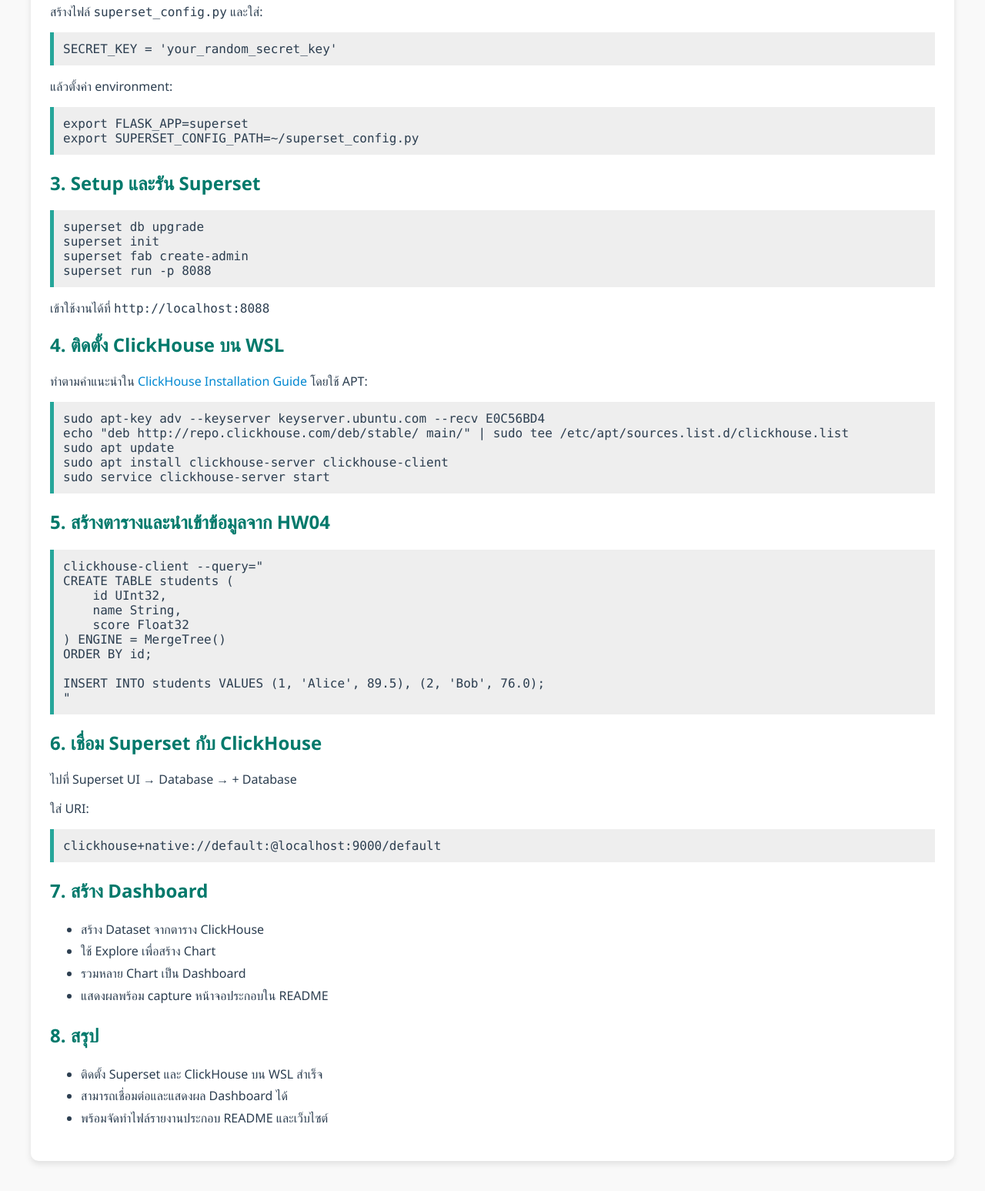
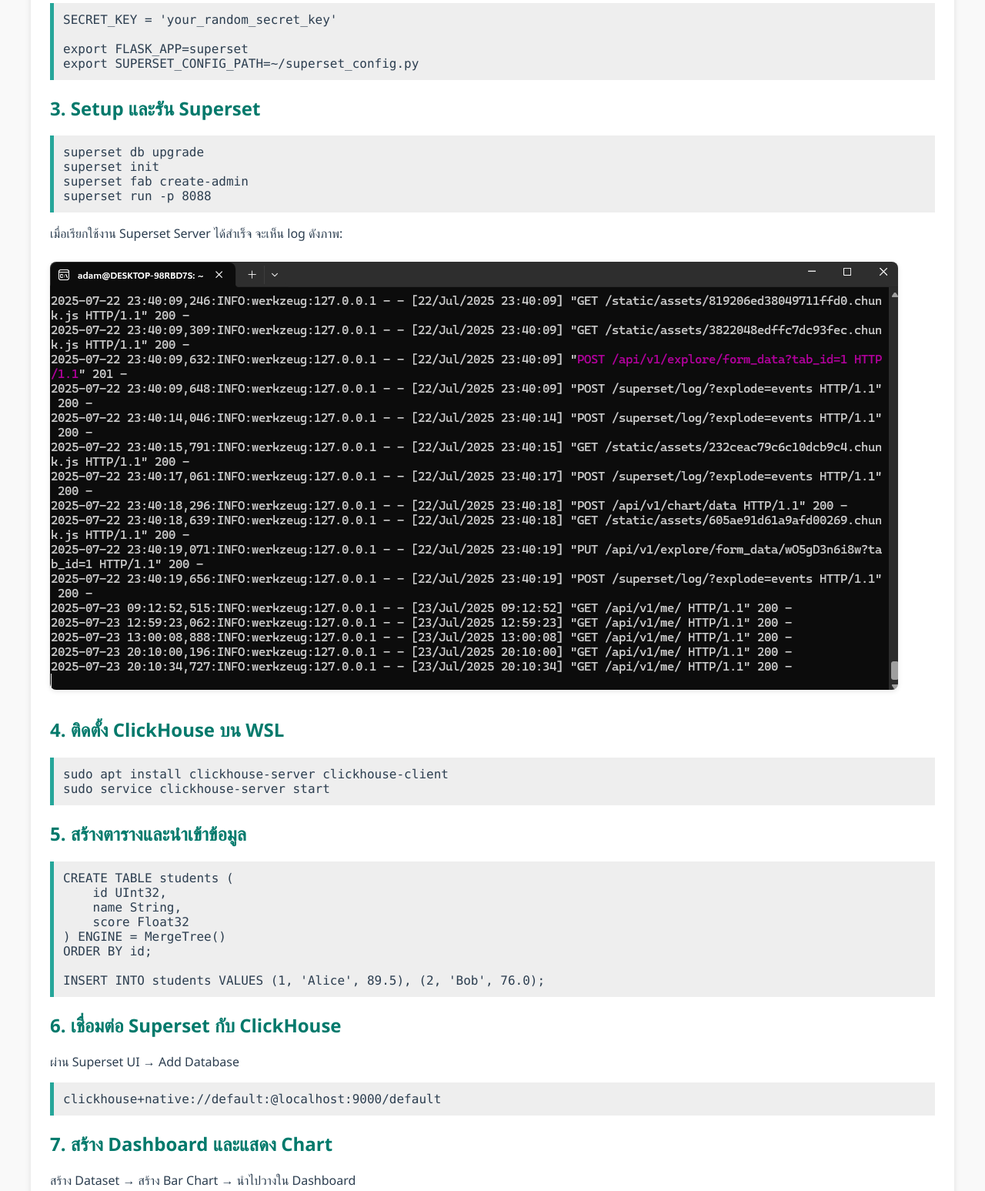
Before and after one commit to Anuwatkl65/anuwatdataWH, a plain HTML site: page index.html in a window 1280 px wide. Shown: the part 449-1996 px from the top of the page at 77% size. Drawn offline with Linux system fonts and the light colour scheme.

Commit message:
Update index.html

```diff
--- a/index.html
+++ b/index.html
@@ -35,6 +35,12 @@
       color: #0288d1;
       text-decoration: none;
     }
+    img {
+      max-width: 100%;
+      border-radius: 8px;
+      margin: 10px 0;
+      box-shadow: 0 2px 6px rgba(0,0,0,0.1);
+    }
   </style>
 </head>
 <body>
@@ -52,10 +58,9 @@ pip install apache-superset==3.0.2
 pip install marshmallow==3.19.0</code></pre>
 
     <h2>2. ตั้งค่า Secret Key</h2>
-    <p>สร้างไฟล์ <code>superset_config.py</code> และใส่:</p>
-    <pre><code>SECRET_KEY = 'your_random_secret_key'</code></pre>
-    <p>แล้วตั้งค่า environment:</p>
-    <pre><code>export FLASK_APP=superset
+    <pre><code>SECRET_KEY = 'your_random_secret_key'
+
+export FLASK_APP=superset
 export SUPERSET_CONFIG_PATH=~/superset_config.py</code></pre>
 
     <h2>3. Setup และรัน Superset</h2>
@@ -63,46 +68,36 @@ export SUPERSET_CONFIG_PATH=~/superset_config.py</code></pre>
 superset init
 superset fab create-admin
 superset run -p 8088</code></pre>
-    <p>เข้าใช้งานได้ที่ <code>http://localhost:8088</code></p>
+    <p>เมื่อเรียกใช้งาน Superset Server ได้สำเร็จ จะเห็น log ดังภาพ:</p>
+    <img src="pic1.png" alt="Superset Terminal Log">
 
     <h2>4. ติดตั้ง ClickHouse บน WSL</h2>
-    <p>ทำตามคำแนะนำใน <a href="https://clickhouse.com/docs/en/getting-started/install">ClickHouse Installation Guide</a> โดยใช้ APT:</p>
-    <pre><code>sudo apt-key adv --keyserver keyserver.ubuntu.com --recv E0C56BD4
-echo "deb http://repo.clickhouse.com/deb/stable/ main/" | sudo tee /etc/apt/sources.list.d/clickhouse.list
-sudo apt update
-sudo apt install clickhouse-server clickhouse-client
+    <pre><code>sudo apt install clickhouse-server clickhouse-client
 sudo service clickhouse-server start</code></pre>
 
-    <h2>5. สร้างตารางและนำเข้าข้อมูลจาก HW04</h2>
-    <pre><code>clickhouse-client --query="
-CREATE TABLE students (
+    <h2>5. สร้างตารางและนำเข้าข้อมูล</h2>
+    <pre><code>CREATE TABLE students (
     id UInt32,
     name String,
     score Float32
 ) ENGINE = MergeTree()
 ORDER BY id;
 
-INSERT INTO students VALUES (1, 'Alice', 89.5), (2, 'Bob', 76.0);
-"</code></pre>
+INSERT INTO students VALUES (1, 'Alice', 89.5), (2, 'Bob', 76.0);</code></pre>
 
-    <h2>6. เชื่อม Superset กับ ClickHouse</h2>
-    <p>ไปที่ Superset UI → Database → + Database</p>
-    <p>ใส่ URI:</p>
+    <h2>6. เชื่อมต่อ Superset กับ ClickHouse</h2>
+    <p>ผ่าน Superset UI → Add Database</p>
     <pre><code>clickhouse+native://default:@localhost:9000/default</code></pre>
 
-    <h2>7. สร้าง Dashboard</h2>
-    <ul>
-      <li>สร้าง Dataset จากตาราง ClickHouse</li>
-      <li>ใช้ Explore เพื่อสร้าง Chart</li>
-      <li>รวมหลาย Chart เป็น Dashboard</li>
-      <li>แสดงผลพร้อม capture หน้าจอประกอบใน README</li>
-    </ul>
+    <h2>7. สร้าง Dashboard และแสดง Chart</h2>
+    <p>สร้าง Dataset → สร้าง Bar Chart → นำไปวางใน Dashboard</p>
+    <img src="pic2.png" alt="Bar Chart Dashboard on Superset">
 
     <h2>8. สรุป</h2>
     <ul>
-      <li>ติดตั้ง Superset และ ClickHouse บน WSL สำเร็จ</li>
-      <li>สามารถเชื่อมต่อและแสดงผล Dashboard ได้</li>
-      <li>พร้อมจัดทำไฟล์รายงานประกอบ README และเว็บไซต์</li>
+      <li>ติดตั้ง Superset และ ClickHouse แบบ native บน WSL สำเร็จ</li>
+      <li>สามารถเชื่อมต่อ Superset กับ ClickHouse ได้</li>
+      <li>สร้าง Dashboard ได้พร้อมข้อมูลจาก ClickHouse</li>
     </ul>
   </div>
 </body>
```
